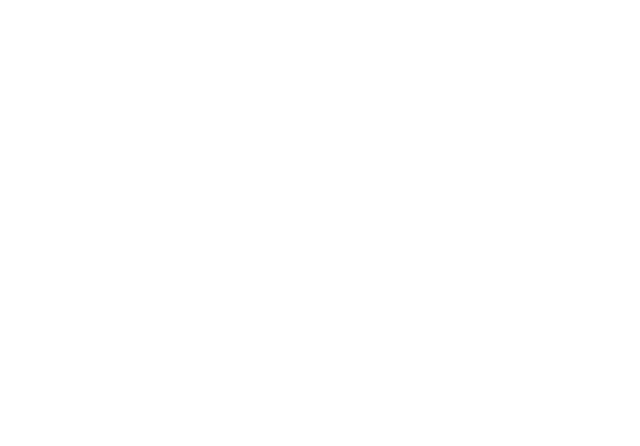
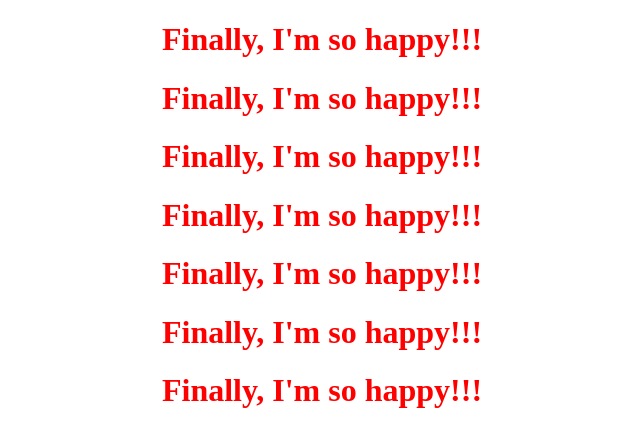
Before and after one commit to goodnewsajadi141-cmyk/index, a plain HTML site: page index.html in a window 1280 px wide. Shown: the whole page, without its empty margins (318-958 px from the left). Drawn offline with Linux system fonts and the light colour scheme.

Commit message:
Update index.html

```diff
--- a/index.html
+++ b/index.html
@@ -6,6 +6,12 @@
     <title>Document</title>
 </head>
 <body>
-
+     <h1 style="color: red; text-align: center;">Finally, I'm so happy!!!</h1>
+        <h1 style="color: red; text-align: center;">Finally, I'm so happy!!!</h1>
+            <h1 style="color: red; text-align: center;">Finally, I'm so happy!!!</h1>
+                <h1 style="color: red; text-align: center;">Finally, I'm so happy!!!</h1>
+                    <h1 style="color: red; text-align: center;">Finally, I'm so happy!!!</h1>
+                        <h1 style="color: red; text-align: center;">Finally, I'm so happy!!!</h1>
+                            <h1 style="color: red; text-align: center;">Finally, I'm so happy!!!</h1>
 </body>
 </html>
```
